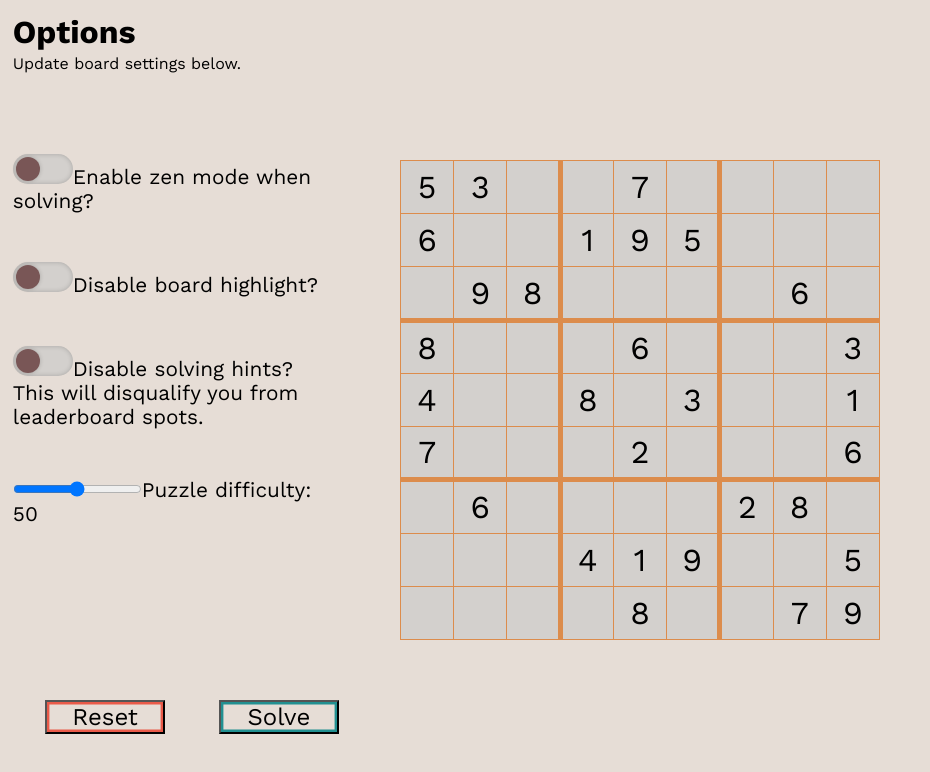
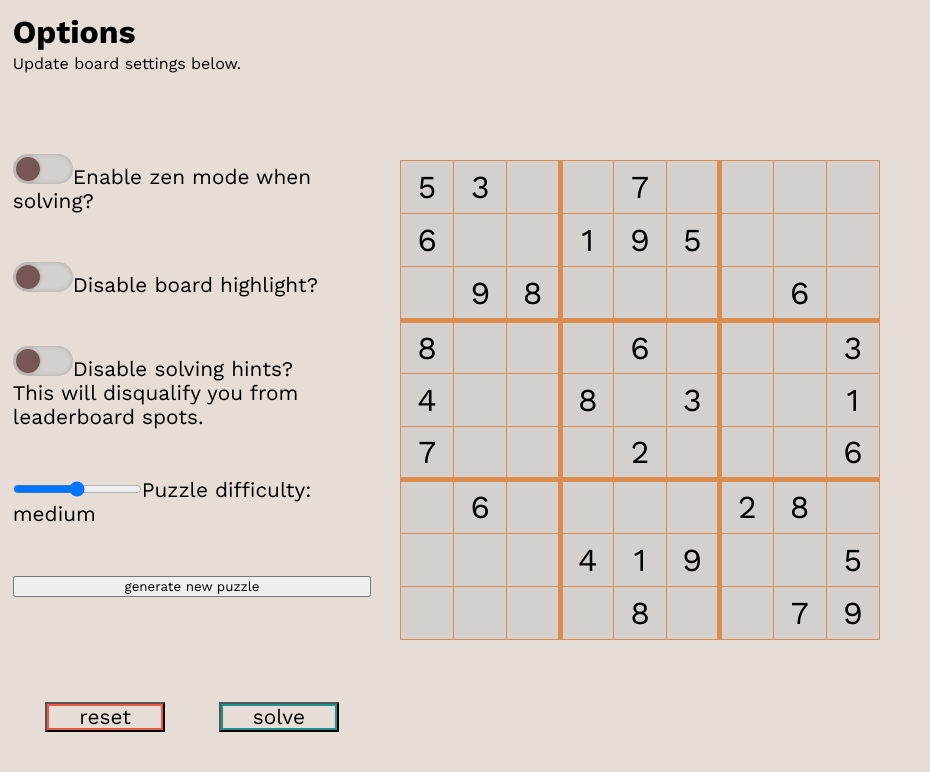
Before and after one commit to Anu78/sudoku, a React (Vite) app: page / in a window 1280 px wide. Shown: the top 772 px of the page, without its empty margins (0-930 px from the left). Built offline with nearby package versions, Linux system fonts and the light colour scheme.

Commit message:
difficulty readout and options page modifications

```diff
--- a/src/App.css
+++ b/src/App.css
@@ -28,6 +28,7 @@
   display: flex;
   justify-content: center;
   align-items: center;
+  flex-direction: column;
 }
 
 #rightThird {
--- a/src/App.jsx
+++ b/src/App.jsx
@@ -17,7 +17,6 @@ export default function App() {
   ]);
 
   const [isSolving, setisSolving] = useState(false)
-  const [zen, setZen] = useState(false)
 
   return (
     <div className="container">
@@ -28,7 +27,6 @@ export default function App() {
           setisSolving={setisSolving}
           board={board}
           setBoard={setBoard}
-          zen={zen}
         />
       </div>
 
--- a/src/options/Options.jsx
+++ b/src/options/Options.jsx
@@ -118,9 +118,19 @@ const Options = ({ board, setBoard, isSolving, setisSolving}) => {
               }));
             }}
           />
-          Puzzle difficulty:{" "}
-          <p id="current-difficulty">{settings["difficulty"]}</p>
+          Puzzle difficulty:
+          <p id="current-difficulty">
+            {(() => {
+              const difficulty = settings["difficulty"]
+              if (difficulty < 20) return "beginner"
+              if (difficulty >= 20 && difficulty < 40) return "easy"
+              if (difficulty >= 40 && difficulty < 60) return "medium"
+              if (difficulty >= 60 && difficulty < 80) return "hard"
+              else {return "impossible"}
+            })()}
+          </p>
         </label>
+        <button id="generate-board">generate new puzzle</button>
       </div>
 
       <div id="opt-solve" className="option-thirds">
@@ -131,7 +141,7 @@ const Options = ({ board, setBoard, isSolving, setisSolving}) => {
           id="reset-btn"
           className="buttons"
         >
-          Reset
+          reset
         </button>
         <button
           disabled={isSolving}
@@ -139,7 +149,7 @@ const Options = ({ board, setBoard, isSolving, setisSolving}) => {
           id="solve-btn"
           className="buttons"
         >
-          Solve
+          solve
         </button>
       </div>
 
--- a/src/options/options.css
+++ b/src/options/options.css
@@ -53,7 +53,7 @@
   background-size: 50.5% calc(var(--_p, 0%) / 2 + 0.5%);
   outline-offset: 0.1em;
   transition: background-size 0.4s, background-position 0s 0.4s;
-  font-size: 1.5em;
+  font-size: 1.3em;
   opacity: 1;
   transition: opacity 0.6s ease;
   cursor: pointer;
```
Also changed, not shown: src/Sudoku.js (line endings or trailing spaces).
